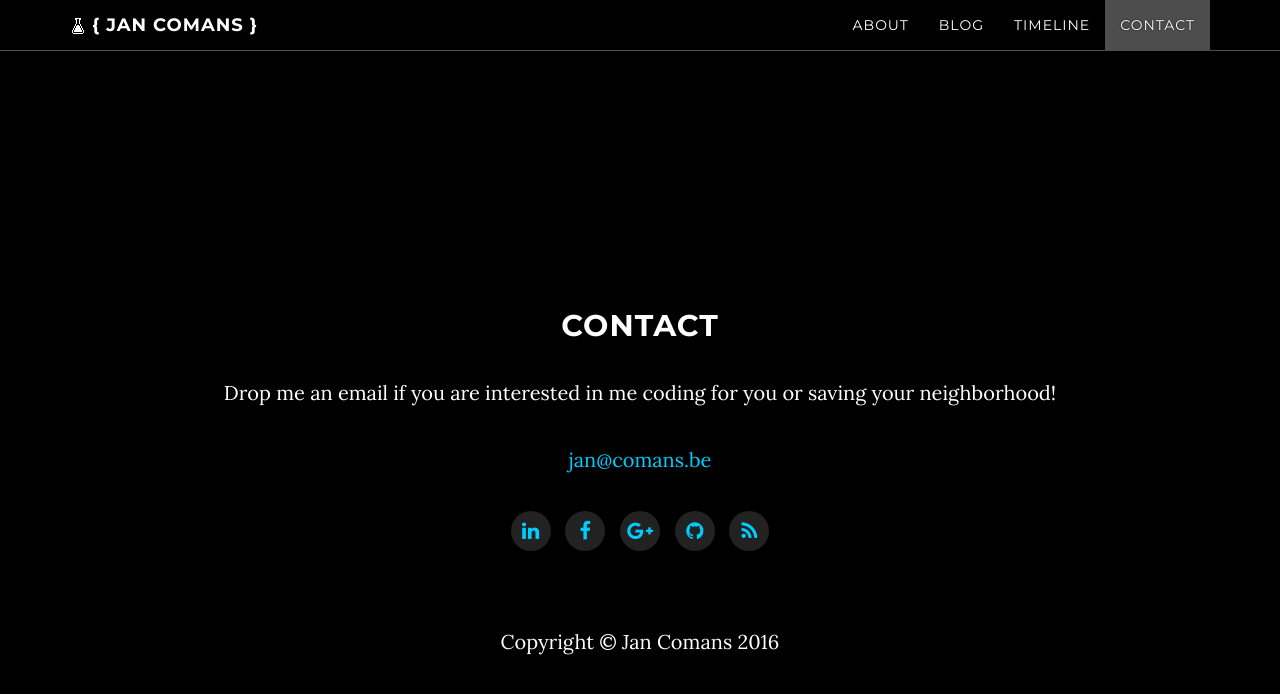
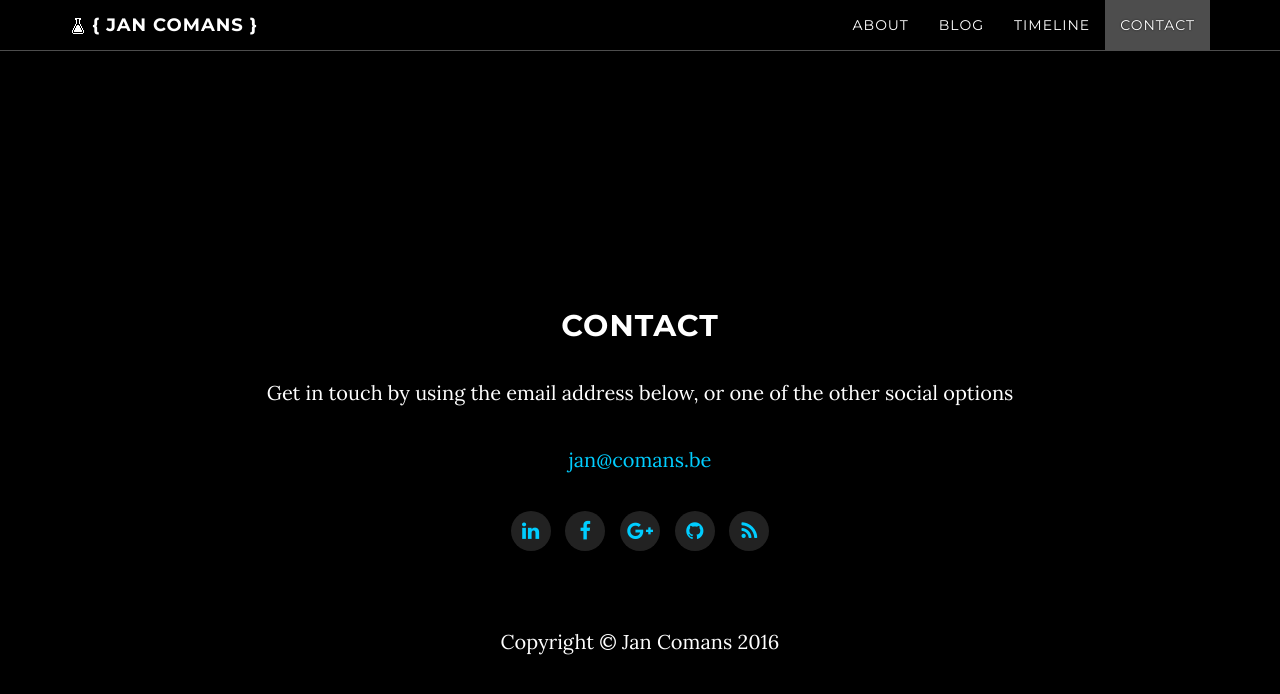
Before and after one commit to jcomans/jcomans.github.io, a Jekyll site: the page built from index.html, in a window 1280 px wide and 900 px high, scrolled down 3044 px. Shown: the top 694 px of the window. Built offline with Jekyll 4.4.1, drawn with Linux system fonts in a browser that asks for light colours; nearby versions of some CDN libraries; some of the changed lines change nothing that is shown; some of the changed text lies outside the part shown.

Commit message:
Added the zen of python, updated contact info

```diff
--- a/_config.yml
+++ b/_config.yml
@@ -3,8 +3,7 @@
 
 # NB! Set your site's url, otherwise stuff will break :)
 
-url: "https://jcomans.github.io"
-#url: "localhost:4000"
+url: "http://www.comans.be"
 
 # If you're hosting your site at a Project repository on GitHub pages
 # (https://yourusername.github.io/repository-name)
@@ -53,15 +52,33 @@
 ##############################
 
 dynamic-typing: True
-shuffle: True # Shuffle the lines.
+shuffle: False
 loop: True
 loop-count: False # Set False for infinite loop, or set any number for finite loop.
 type-speed: 10
 start-delay: 200
-delete-delay: 5000
+delete-delay: 3500
 lines: # You can add HTML Tags in the Text
-  - text: "Welcome to my home on the web."
-#  - text: "Where’s your will to be weird?"
+
+    - text: "Beautiful is better than ugly."
+    - text: "Explicit is better than implicit."
+    - text: "Simple is better than complex."
+    - text: "Complex is better than complicated."
+    - text: "Flat is better than nested."
+    - text: "Sparse is better than dense."
+    - text: "Readability counts."
+    - text: "Special cases aren't special enough to break the rules."
+    - text: "Although practicality beats purity."
+    - text: "Errors should never pass silently."
+    - text: "Unless explicitly silenced."
+    - text: "In the face of ambiguity, refuse the temptation to guess."
+    - text: "There should be one-- and preferably only one --obvious way to do it."
+    - text: "Although that way may not be obvious at first unless you're Dutch."
+    - text: "Now is better than never."
+    - text: "Although never is often better than *right* now."
+    - text: "If the implementation is hard to explain, it's a bad idea."
+    - text: "If the implementation is easy to explain, it may be a good idea."
+    - text: "Namespaces are one honking great idea -- let's do more of those!"
 
 me-img: "/img/mugshot.png"
 
--- a/contact.html
+++ b/contact.html
@@ -5,4 +5,4 @@
 ---
 ## Contact
 
-Drop me an email if you are interested in me coding for you or saving your neighborhood!
+Get in touch by using the email address below, or one of the other social options
```
